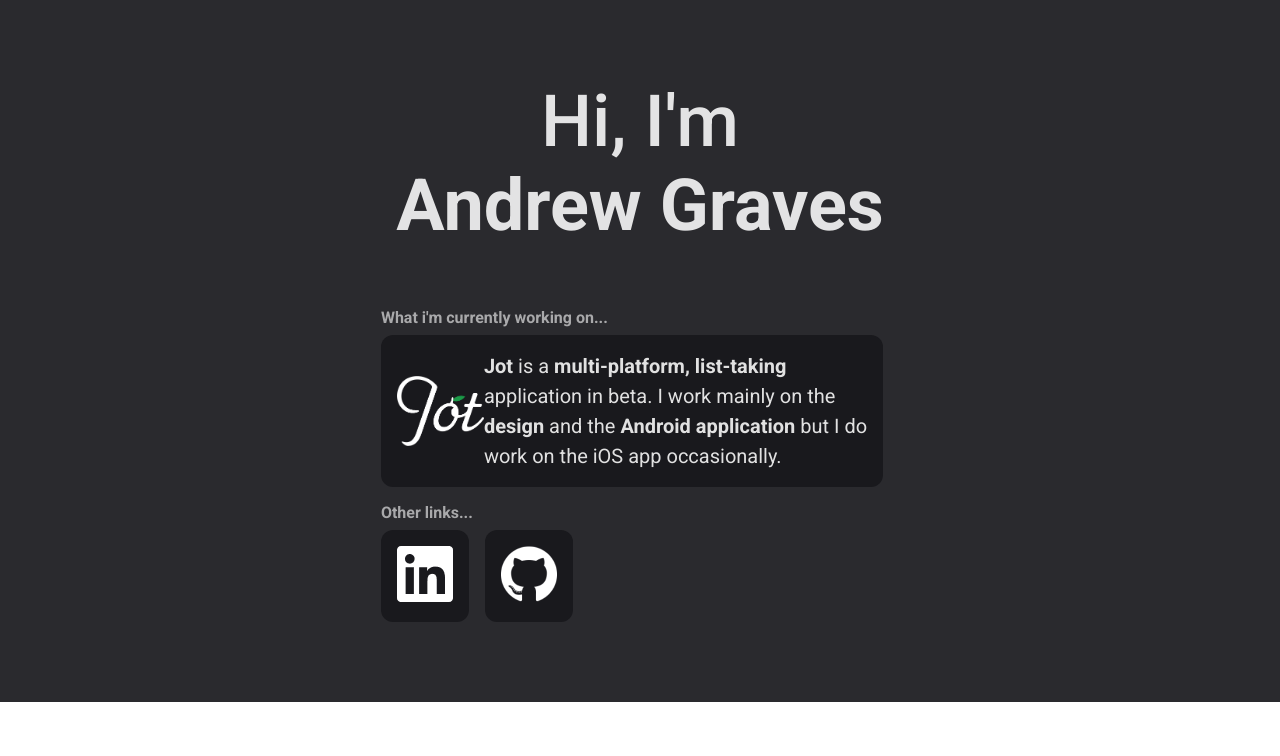
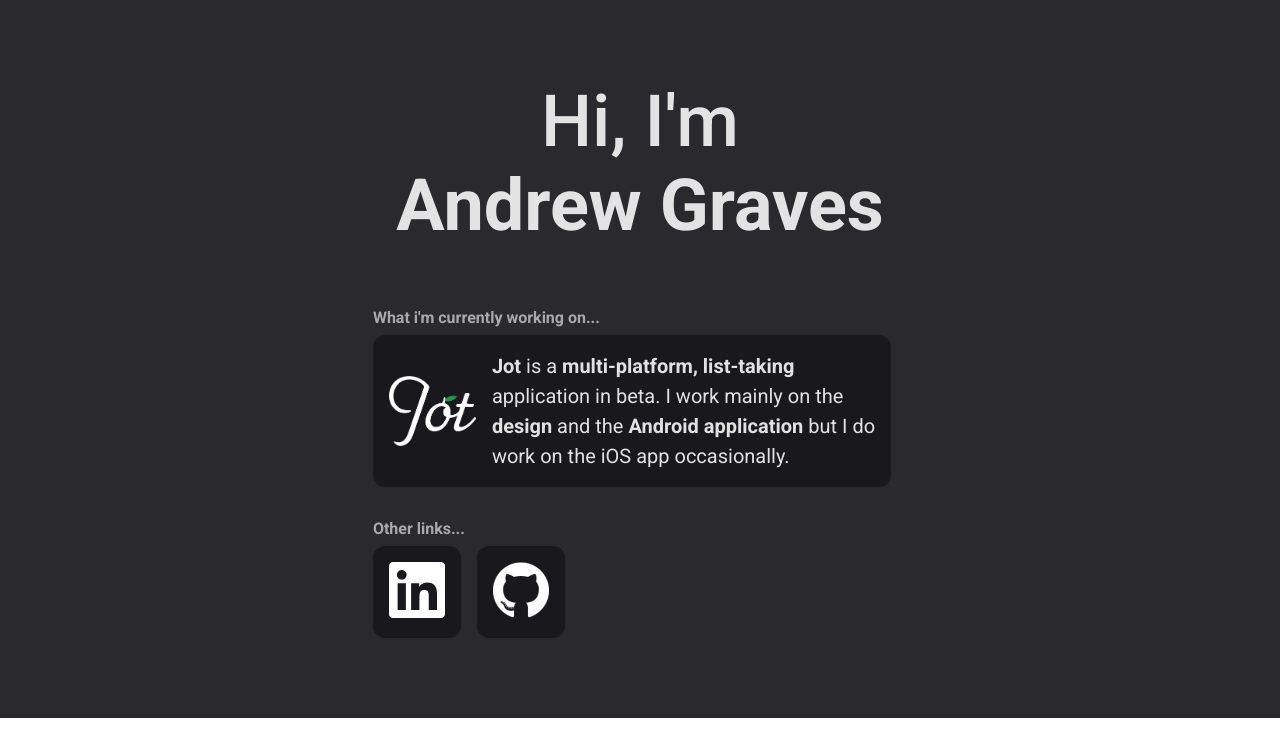
Before and after one commit to andrewcgraves/andrewcgraves.com, a Next.js app: page / in a window 1280 px wide. Shown: the top 756 px of the page. Built offline with nearby package versions, Linux system fonts and the light colour scheme.

Commit message:
oops made and android mistake

```diff
--- a/pages/index.tsx
+++ b/pages/index.tsx
@@ -21,12 +21,12 @@ export default function Home() {
         <div style={{alignItems: 'start'}}>
           <p className={styles.caption}>What i'm currently working on...</p>
           <a style={{display: 'flex', flexDirection: 'row', justifyContent: 'left', position: 'relative'}} href="https://jotitdown.app" target="_blank" className={styles.card}>
-            <div style={{display: 'flex', flexDirection: 'column', justifyContent: 'center', marginRight: '16dp'}}>
+            <div style={{display: 'flex', flexDirection: 'column', justifyContent: 'center', marginRight: '16px'}}>
               <Image src="/jot.png" layout='fixed' width={87} height={70}/>
             </div>
             <p className={styles.paragraph}><strong>Jot</strong> is a <strong>multi-platform, list-taking</strong><br/>application in beta. I work mainly on the <br/><strong>design</strong> and the <strong>Android application</strong> but I do<br/> work on the iOS app occasionally.</p>
           </a>
-          <div style={{marginTop: '32dp'}}>
+          <div style={{marginTop: '32px'}}>
             <p className={styles.caption}>Other links...</p>
             <div style={{display: 'flex', flexDirection: 'row', justifyContent: 'left'}}>
               <LinkBox link="https://www.linkedin.com/in/andrewcgraves/" imgSrc="/linkedInLogo.png" width={56} height={56}/>
```
